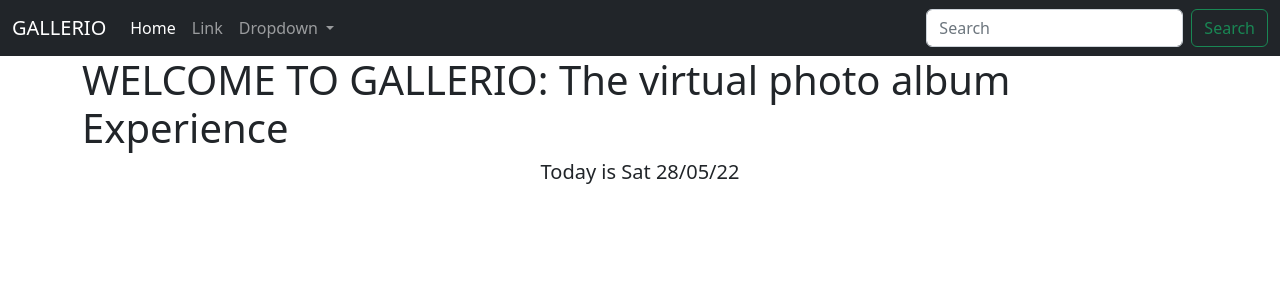
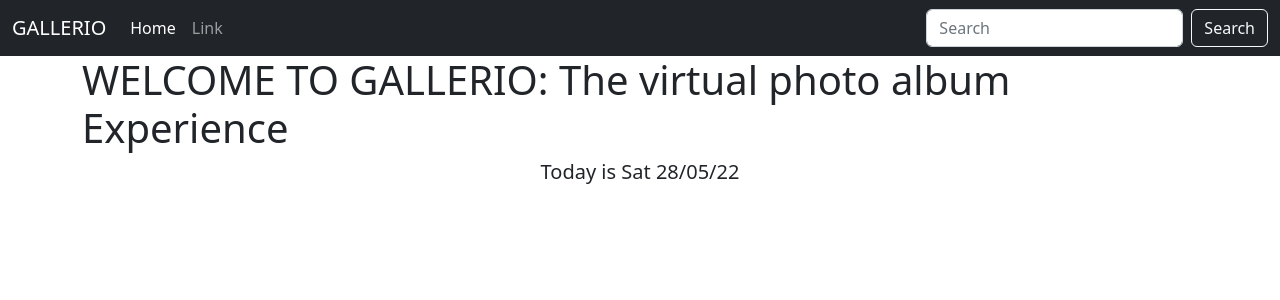
Before and after one commit to JosephatNgugi/Gallerio, a Django app: page / in a window 1280 px wide. Shown: the top 300 px of the page. Run offline with Django 4.2, Linux system fonts and the light colour scheme.

Commit message:
update navbar

```diff
--- a/gallery/templates/navbar.html
+++ b/gallery/templates/navbar.html
@@ -12,7 +12,7 @@
           <li class="nav-item">
             <a class="nav-link" href="#">Link</a>
           </li>
-          <li class="nav-item dropdown">
+          <!-- <li class="nav-item dropdown">
             <a class="nav-link dropdown-toggle" href="#" id="navbarDropdown" role="button" data-bs-toggle="dropdown" aria-expanded="false">
               Dropdown
             </a>
@@ -22,14 +22,14 @@
               <li><hr class="dropdown-divider"></li>
               <li><a class="dropdown-item" href="#">Something else here</a></li>
             </ul>
-          </li>
+          </li> -->
           <!-- <li class="nav-item">
             <a class="nav-link disabled" href="#" tabindex="-1" aria-disabled="true">Disabled</a>
           </li> -->
         </ul>
         <form class="d-flex">
           <input class="form-control me-2" type="search" placeholder="Search" aria-label="Search">
-          <button class="btn btn-outline-success" type="submit">Search</button>
+          <button class="btn btn-outline-light text-mute" type="submit">Search</button>
         </form>
       </div>
     </div>
```
